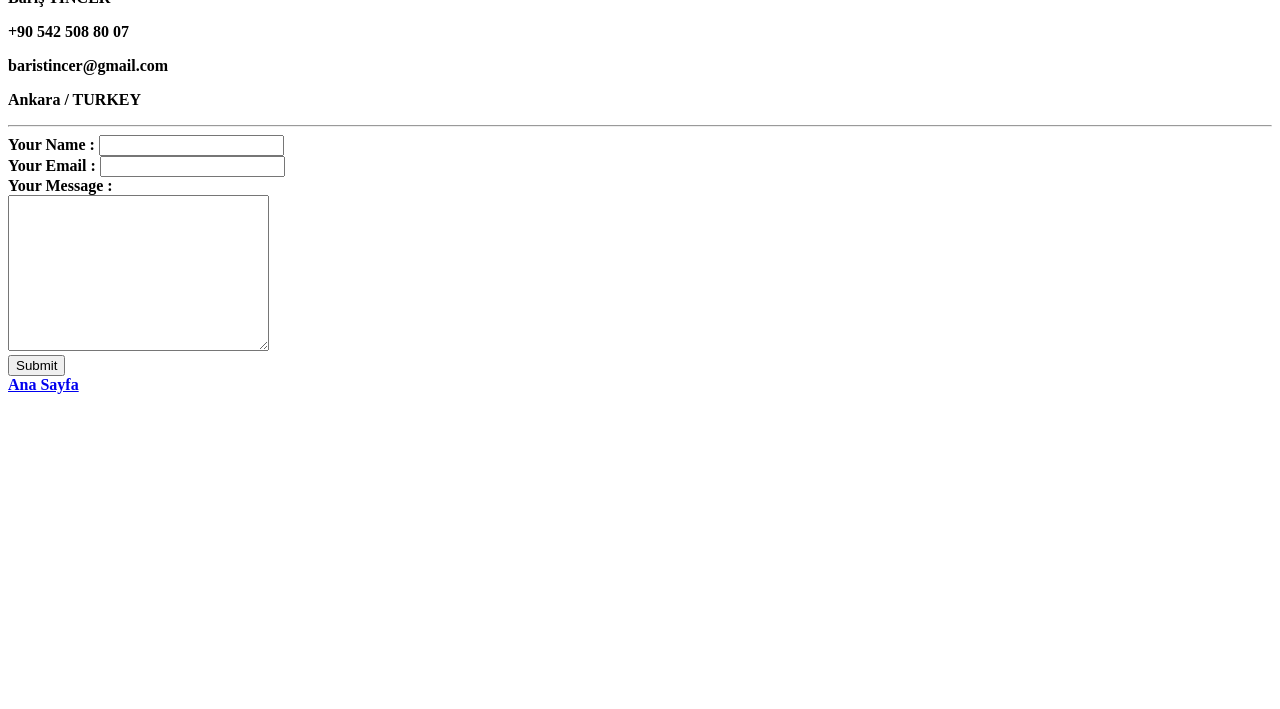
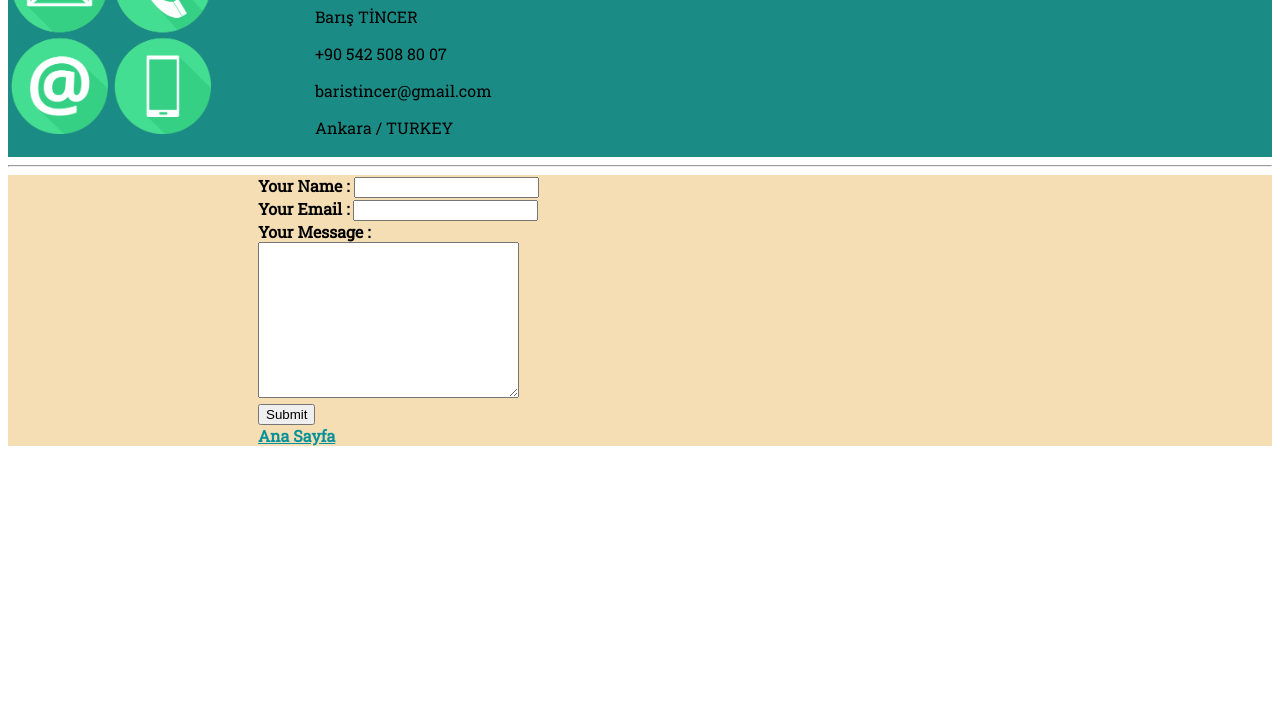
Before and after one commit to BarisTincer/BarisTincer.github.io, a plain HTML site: page contact.html in a window 1280 px wide. Shown: the part 91-800 px from the top of the page. Drawn offline with Linux system fonts and the light colour scheme.

Commit message:
Fifth Commit

```diff
--- a/contact.html
+++ b/contact.html
@@ -1,34 +1,67 @@
 <!DOCTYPE html>
 <html lang="en">
+
 <head>
     <meta charset="UTF-8">
     <meta http-equiv="X-UA-Compatible" content="IE=edge">
     <meta name="viewport" content="width=device-width, initial-scale=1.0">
     <title>Contact</title>
+    <link rel="preconnect" href="https://fonts.googleapis.com">
+    <link rel="preconnect" href="https://fonts.gstatic.com" crossorigin>
+    <link href="https://fonts.googleapis.com/css2?family=Roboto+Slab&display=swap" rel="stylesheet">
+    <style>
+        body {
+            font-family: 'Roboto Slab', serif;
+        }
+
+        .bgcolor {
+            background-color: rgb(27, 139, 134);
+        }
+
+        .bgcolor2 {
+            background-color: wheat;
+        }
+    </style>
 </head>
+
 <body>
-    <strong>
-        <h1>CONTACT</h1>
-        <p>Barış TİNCER</p>
-        <p>+90 542 508 80 07</p>
-        <p>baristincer@gmail.com</p>
-        <p>Ankara / TURKEY</p>
-        <hr>
+    <div class="bgcolor">
+        <table>
+            <tbody>
+                <strong>
+                    <tr>
+                        <td>
+                            <img style="height: auto;" alt width="200" height="200" img src="./contact.png">
+                        </td>
+                        <td>
+                            <h1 style="margin-left: 100px;"> CONTACT</h1>
+                            <p style="margin-left: 100px"> Barış TİNCER</p>
+                            <p style="margin-left: 100px;"> +90 542 508 80 07</p>
+                            <p style="margin-left: 100px;"> baristincer@gmail.com</p>
+                            <p style="margin-left: 100px;"> Ankara / TURKEY</p>
+                        </td>
+                    </tr>
+            </tbody>
+        </table>
+    </div>
+    <hr>
+    <div class="bgcolor2">
         <form action="mailto:baristincer@gmail.com" method="post" enctype="text/plain">
-            <label>Your Name : </label>
+            <label style="margin-left: 250px";> Your Name : </label>
             <input type="text" name="email" value>
             <br>
-            <label>Your Email : </label>
+            <label style="margin-left: 250px;"> Your Email : </label>
             <input type="email" name="email" value>
             <br>
-            <label>Your Message : </label>
+            <label style="margin-left: 250px;"> Your Message : </label>
             <br>
-            <textarea name="your message" id cols="30" rows="10"></textarea>
+            <textarea style="margin-left: 250px;" name="your message" id cols="30" rows="10"></textarea>
             <br>
-            <input type="submit" name>
+            <input style="margin-left: 250px;" type="submit" name>
         </form>
-        <a href="./index.html">Ana Sayfa</a>
+        <a style="margin-left: 250px;color: rgb(4, 145, 155);" href="./index.html">Ana Sayfa</a>
+    </div>
     </strong>
+</body>
 
-</body>
 </html>
```
Also changed, not shown: hobies.html (+6 -7 lines), index.html (+15 -11 lines), Balbasar.webp (added), contact.png (added).
